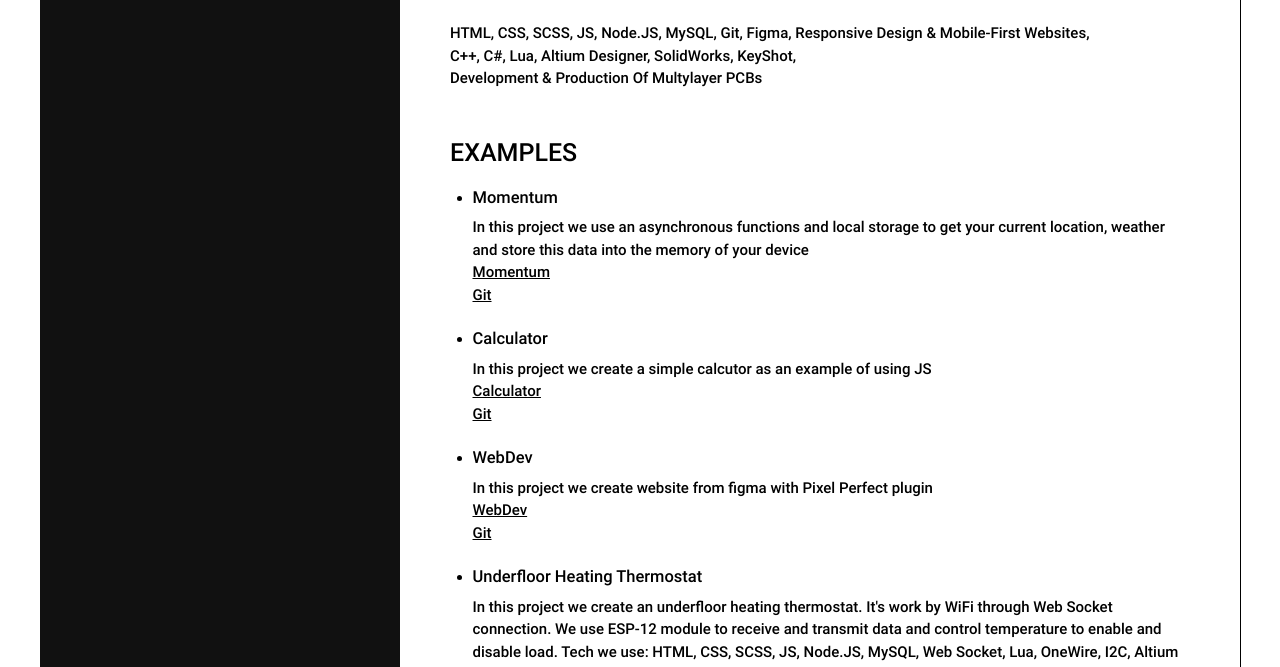
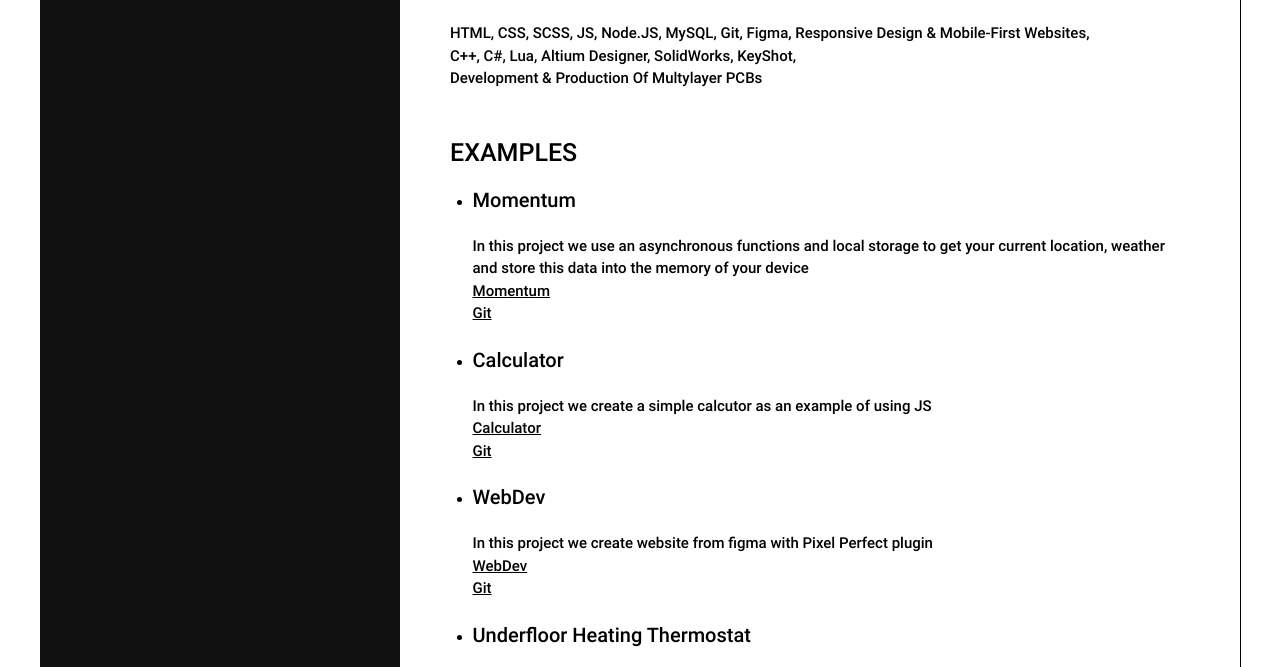
Before and after one commit to noexanu/cv, a plain HTML site: page index.html in a window 1280 px wide. Shown: the part 268-935 px from the top of the page. Drawn offline with Linux system fonts and the light colour scheme.

Commit message:
fix: examples h4->h3

```diff
--- a/index.html
+++ b/index.html
@@ -69,7 +69,7 @@ Telegram:
         <h2>EXAMPLES</h2>
         <ul>
           <li>
-            <h4>Momentum</h4>
+            <h3>Momentum</h3>
             <p>
               In this project we use an asynchronous functions and local storage
               to get your current location, weather and store this data into the
@@ -79,7 +79,7 @@ Telegram:
             <a href="https://github.com/noexanu/momentum">Git</a>
           </li>
           <li>
-            <h4>Calculator</h4>
+            <h3>Calculator</h3>
             <p>
               In this project we create a simple calcutor as an example of using
               JS
@@ -90,7 +90,7 @@ Telegram:
             <a href="https://github.com/noexanu/calculator">Git</a>
           </li>
           <li>
-            <h4>WebDev</h4>
+            <h3>WebDev</h3>
             <p>
               In this project we create website from figma with Pixel Perfect
               plugin
@@ -99,7 +99,7 @@ Telegram:
             <a href="https://github.com/noexanu/webdev">Git</a>
           </li>
           <li>
-            <h4>Underfloor Heating Thermostat</h4>
+            <h3>Underfloor Heating Thermostat</h3>
             <p>
               In this project we create an underfloor heating thermostat. It's
               work by WiFi through Web Socket connection. We use ESP-12 module
```
